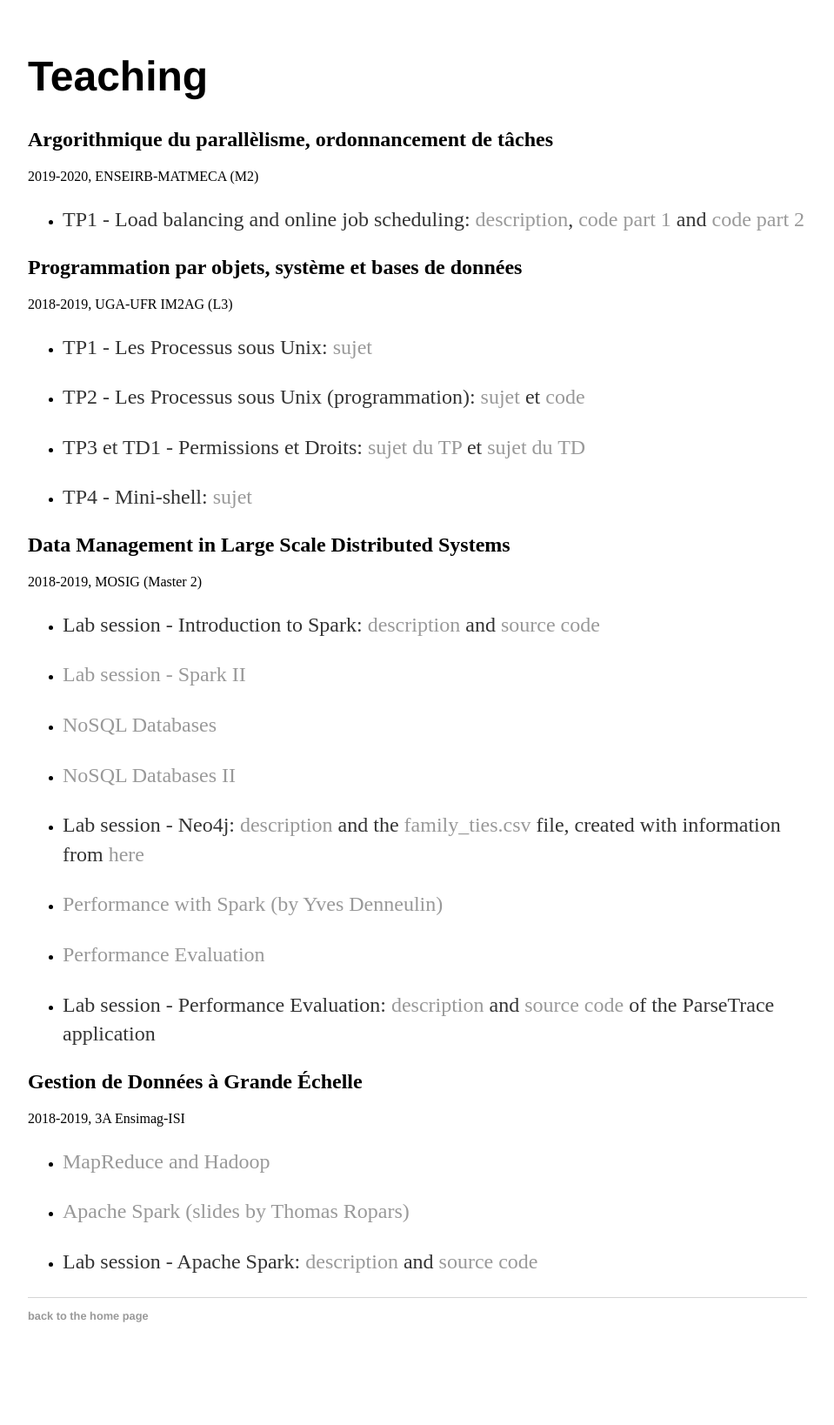
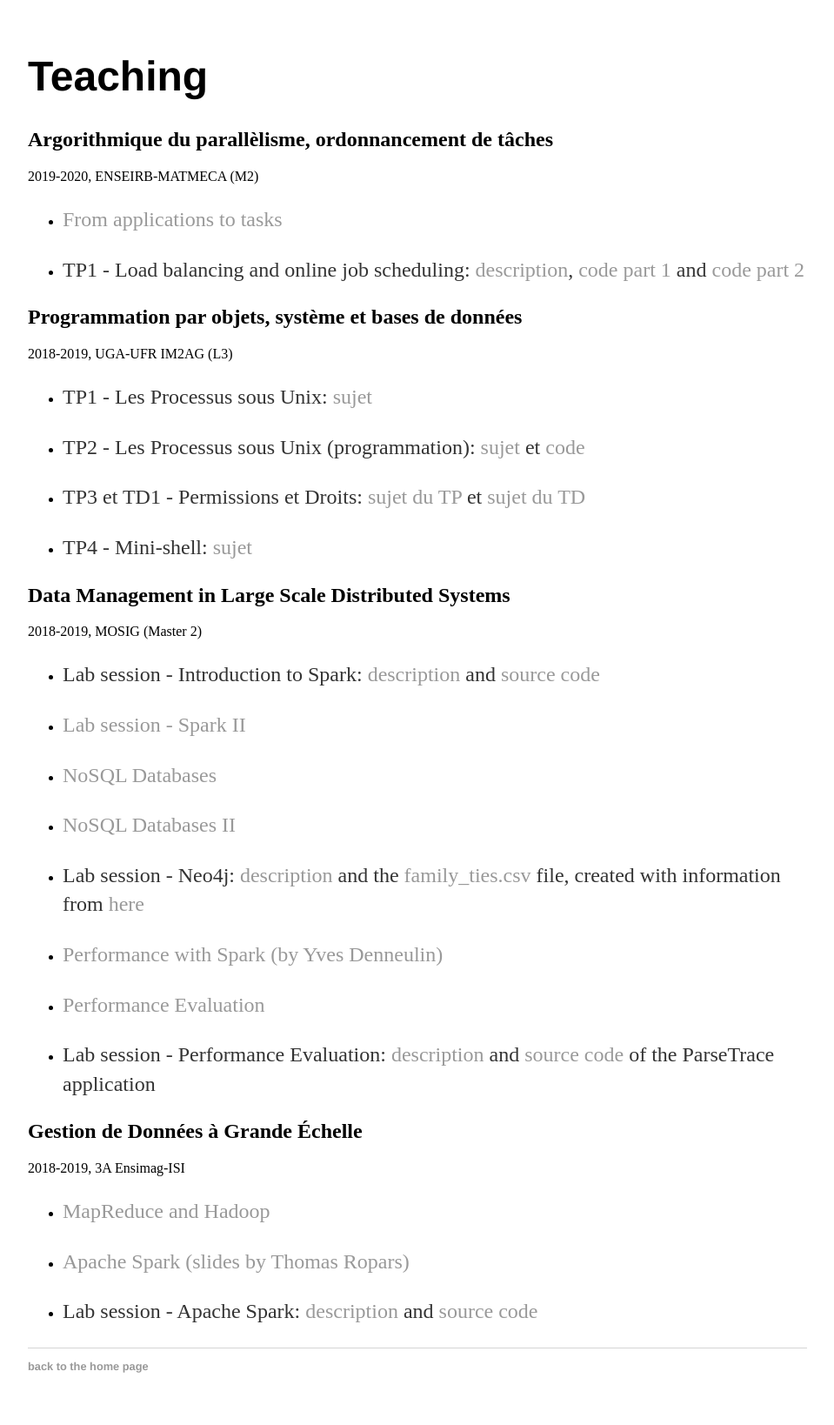
Before and after one commit to francielizanon/francielizanon, a Jekyll site: the page teaching/index.html, which Jekyll copies as it is, in a window 1280 px wide. Shown: the whole page at 87% size, without its empty margins (160-1119 px from the left). Built offline with Jekyll 4.4.1, drawn with Linux system fonts in a browser that asks for light colours; before the commit the page ends 1580 px from its top, so only the background shows below that.

Commit message:
add talk from today

```diff
--- a/teaching/index.html
+++ b/teaching/index.html
@@ -19,7 +19,10 @@
 
 <ul>
 <li>
-<p>TP1 - Load balancing and online job scheduling: <a href="TP/CSID_TP1.pdf">description</a>, <a href="TP/load_balancing_sim.tgz">code part 1</a> and <a href="TP/job_scheduling.tgz">code part 2</a>
+<p><a href="slides/CISD_cours.pdf">From applications to tasks</a></p>
+</li>
+<li>
+<p>TP1 - Load balancing and online job scheduling: <a href="TP/CSID_TP1.pdf">description</a>, <a href="TP/load_balancing_sim.tgz">code part 1</a> and <a href="TP/job_scheduling.tgz">code part 2</a></p>
 </li>
 </ul>
 
```
Also changed, not shown: 1 other file.
